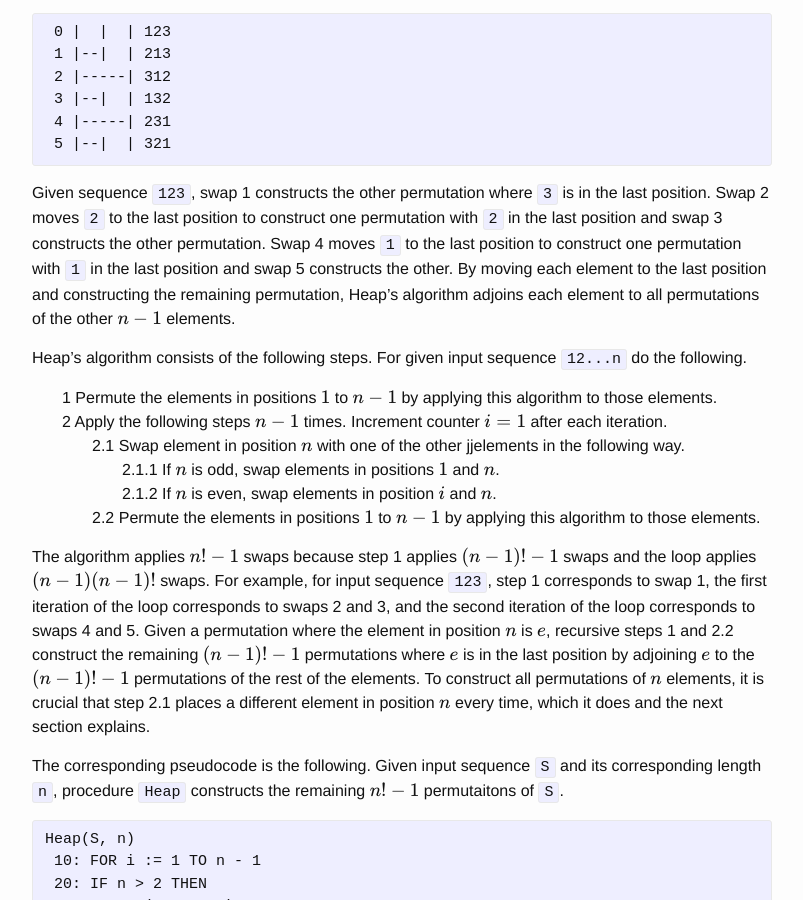
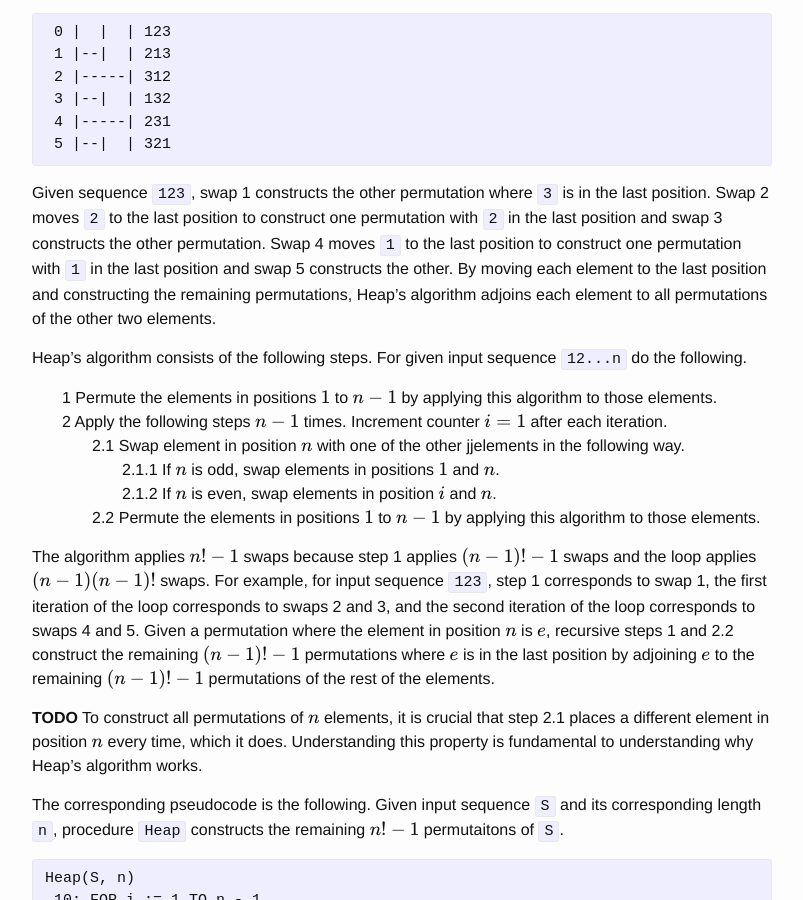
Before and after one commit to mrrusof/mrrusof.github.io, a Jekyll site: the page built from _posts/2016-06-15-why-does-heap-work.markdown, in a window 1280 px wide and 900 px high, scrolled down 627 px. Shown: the whole window, without its empty margins (238-1041 px from the left). Built offline with Jekyll 4.4.1, drawn with Linux system fonts in a browser that asks for light colours; formulas are drawn with MathJax 3.

Commit message:
WIP Why does Heap's algorithm work?

```diff
--- a/_posts/2016-06-15-why-does-heap-work.markdown
+++ b/_posts/2016-06-15-why-does-heap-work.markdown
@@ -35,7 +35,7 @@
 Given sequence `123`, swap 1 constructs the other permutation where `3` is in the last position.
 Swap 2 moves `2` to the last position to construct one permutation with `2` in the last position and swap 3 constructs the other permutation.
 Swap 4 moves `1` to the last position to construct one permutation with `1` in the last position and swap 5 constructs the other.
-By moving each element to the last position and constructing the remaining permutation, Heap's algorithm adjoins each element to all permutations of the other $$n - 1$$ elements.
+By moving each element to the last position and constructing the remaining permutations, Heap's algorithm adjoins each element to all permutations of the other two elements.
 
 Heap's algorithm consists of the following steps.
 For given input sequence `12...n` do the following.
@@ -48,8 +48,10 @@
    2. Permute the elements in positions $$1$$ to $$n - 1$$ by applying this algorithm to those elements.
 
 The algorithm applies $$n! - 1$$ swaps because step 1 applies $$(n - 1)! - 1$$ swaps and the loop applies $$(n - 1)(n - 1)!$$ swaps. For example, for input sequence `123`, step 1 corresponds to swap 1, the first iteration of the loop corresponds to swaps 2 and 3, and the second iteration of the loop corresponds to swaps 4 and 5.
-Given a permutation where the element in position $$n$$ is $$e$$, recursive steps 1 and 2.2 construct the remaining $$(n - 1)! - 1$$ permutations where $$e$$ is in the last position by adjoining $$e$$ to the $$(n - 1)! - 1$$ permutations of the rest of the elements.
-To construct all permutations of $$n$$ elements, it is crucial that step 2.1 places a different element in position $$n$$ every time, which it does and the next section explains.
+Given a permutation where the element in position $$n$$ is $$e$$, recursive steps 1 and 2.2 construct the remaining $$(n - 1)! - 1$$ permutations where $$e$$ is in the last position by adjoining $$e$$ to the remaining $$(n - 1)! - 1$$ permutations of the rest of the elements.
+
+**TODO** To construct all permutations of $$n$$ elements, it is crucial that step 2.1 places a different element in position $$n$$ every time, which it does.
+Understanding this property is fundamental to understanding why Heap's algorithm works.
 
 The corresponding pseudocode is the following.
 Given input sequence `S` and its corresponding length `n`, procedure `Heap` constructs the remaining $$n! - 1$$ permutaitons of `S`.
```
